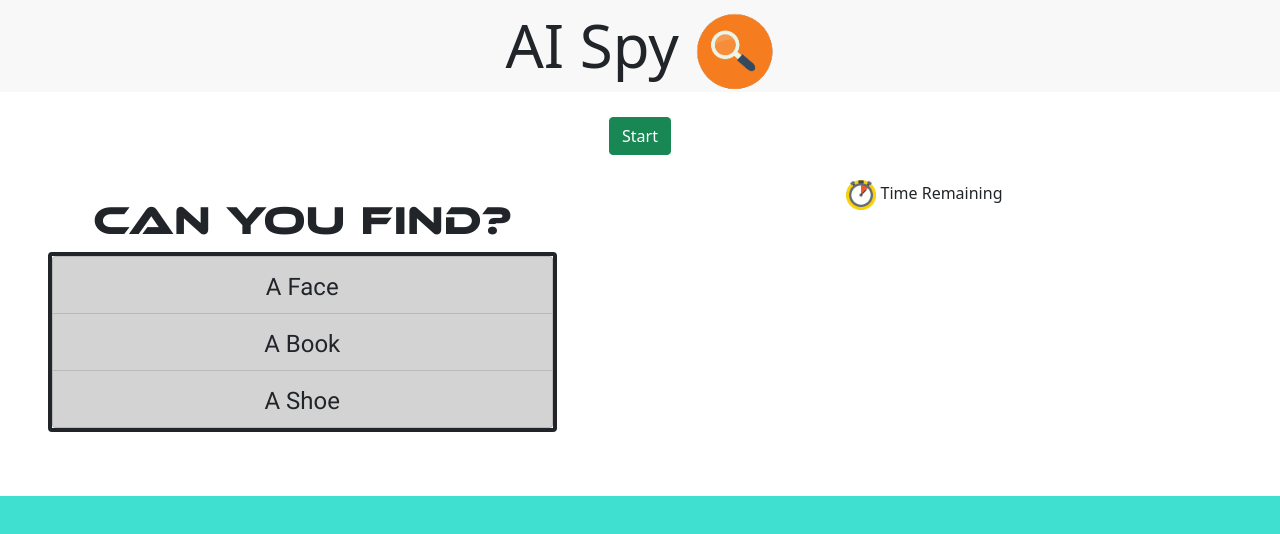
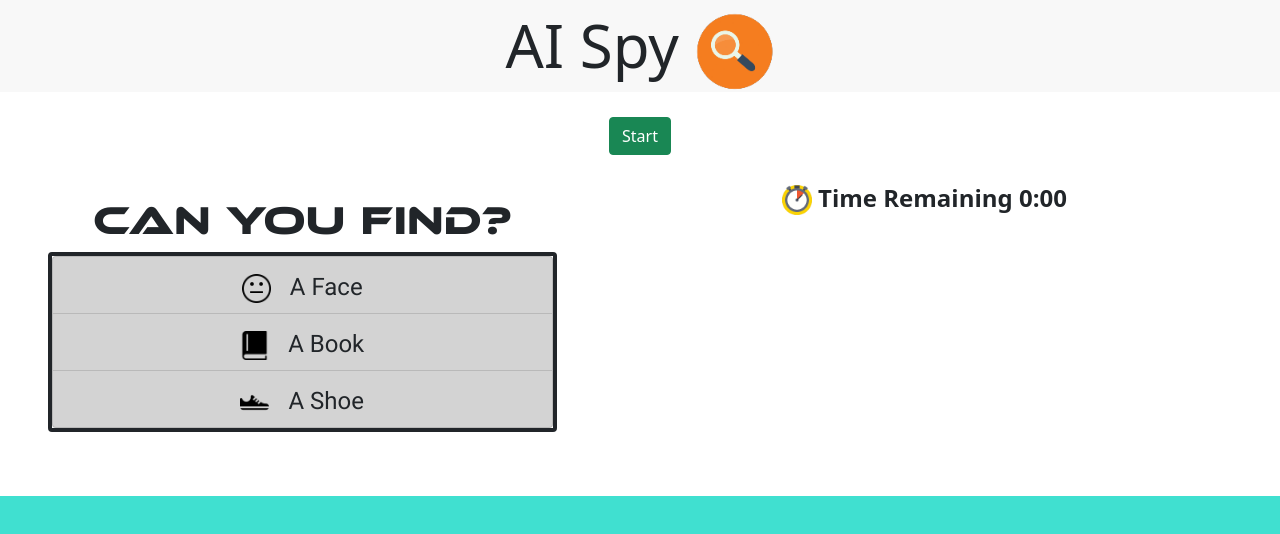
Before and after one commit to wisehackermonkey/ai-spy, a plain HTML site: page index.html in a window 1280 px wide. Drawn offline with nearby package versions, Linux system fonts and the light colour scheme.

Commit message:
real mvp!

```diff
--- a/index.html
+++ b/index.html
@@ -22,14 +22,14 @@
     <div id="list-box" class="col-5">
       <h1>Can You Find?</h1>
       <ul class="list-group">
-        <li class="list-group-item" id="face">A Face</li>
-        <li class="list-group-item" id="book">A Book</li>
-        <li class="list-group-item" id="shoe">A Shoe</li>
+        <li class="list-group-item" id="face"><img src="sceptic.png" alt="face" class="list-icons">A Face</li>
+        <li class="list-group-item" id="book"><img src="book-of-black-cover-closed.png" alt="book" class="list-icons">A Book</li>
+        <li class="list-group-item" id="shoe"><img src="shoe.png" alt="shoe" class="list-icons">A Shoe</li>
       </ul>
     </div>
     <div id="webcam-container" class="col-6">
       <div id="timer">
-      <img class="img-fluid" src="/assets/timer.png" alt="timer icon" width="30" height="30"> Time Remaining
+      <img class="img-fluid" src="/assets/timer.png" alt="timer icon" width="30" height="30"> Time Remaining 0:00
        </div>
        </div>
   </div>
--- a/style.css
+++ b/style.css
@@ -70,5 +70,15 @@ h1 {
 }
 
 #timer {
-  font-style
+  font-weight: bold;
+  font-size: 1.5em;
 }
+
+.list-icons {
+  width: 1.2em;
+  margin-right: .8em;
+}
+
+.list-icons img {
+  display: inline;
+}
```
Also changed, not shown: win_game.html (+20 -7 lines), book-of-black-cover-closed.png (added), sceptic.png (added), shoe.png (added).
